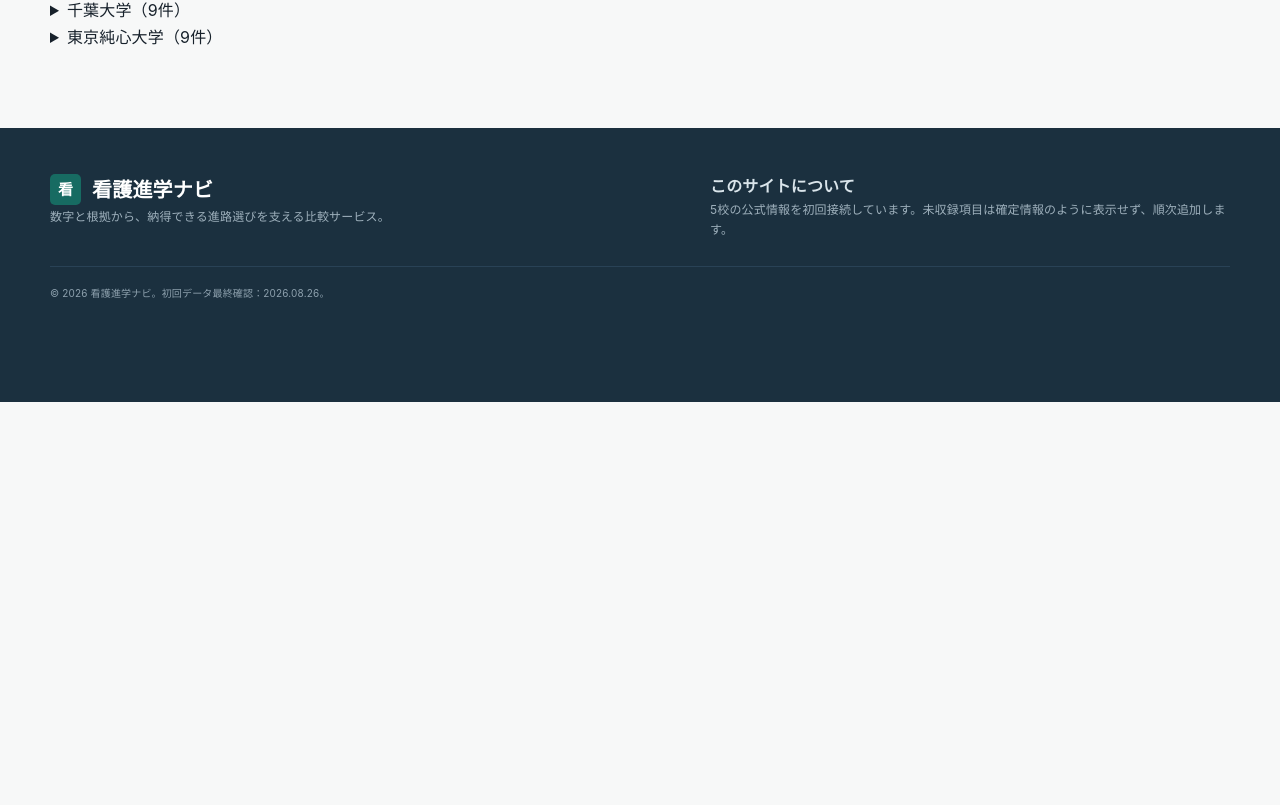
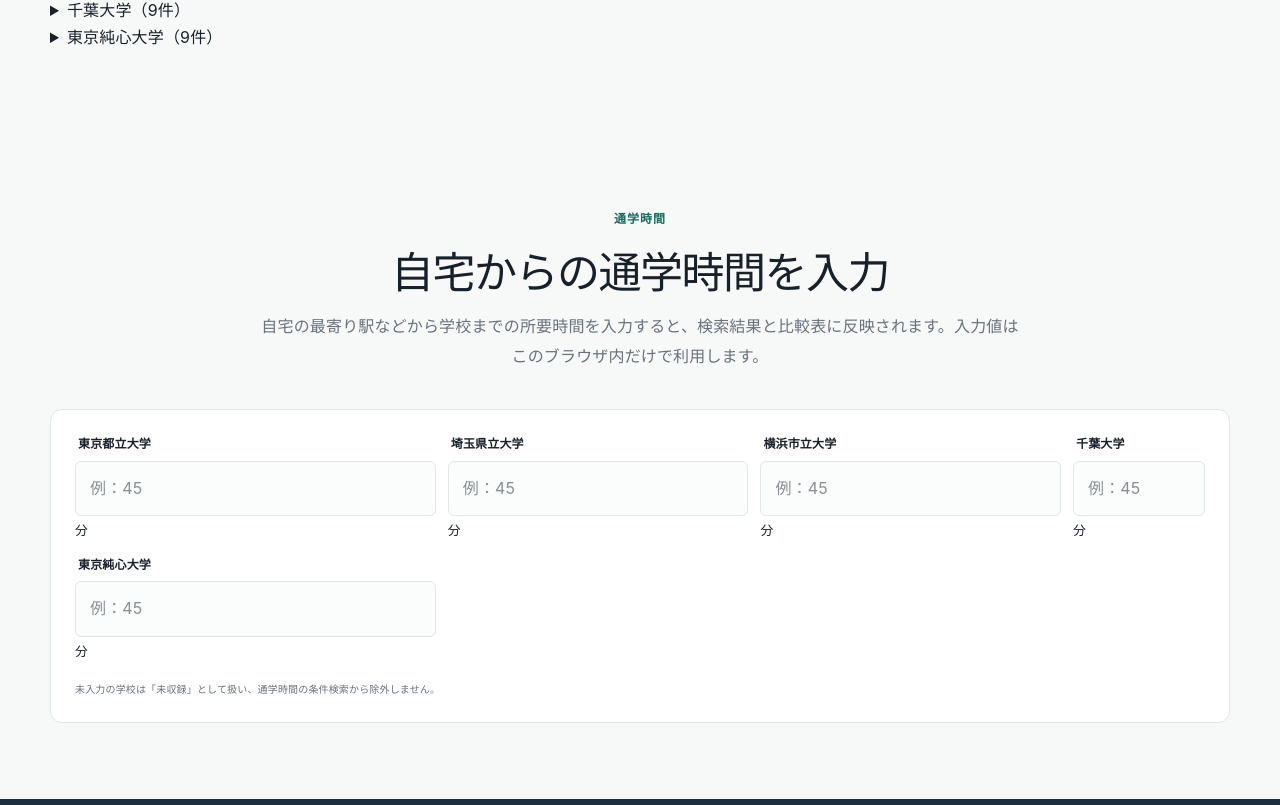
Before and after one commit to toneai0717-bit/kangoshi-shingaku-navi, a Next.js app: page / in a window 1280 px wide. Shown: the part 7095-7900 px from the top of the page. Before the commit the page ends 7497 px from the top, so only its background shows below. Built offline with nearby package versions, Linux system fonts and the light colour scheme.

Commit message:
Add local commute time inputs

```diff
--- a/app/page.tsx
+++ b/app/page.tsx
@@ -1,7 +1,7 @@
 'use client';
 
 import { useMemo, useState } from 'react';
-import { datasetMeta, formatSchoolCost, schools, type School } from './data/schools';
+import { datasetMeta, formatSchoolCost, schools as sourceSchools, type School } from './data/schools';
 
 type LivingMode = 'home' | 'away';
 
@@ -12,13 +12,20 @@ export default function Home() {
   const [area, setArea] = useState('関東全域');
   const [tuitionLimit, setTuitionLimit] = useState('650万円以内');
   const [commuteLimit, setCommuteLimit] = useState('60分以内');
-  const [selectedIds, setSelectedIds] = useState<string[]>(schools.slice(0, 2).map((school) => school.id));
+  const [commuteTimes, setCommuteTimes] = useState<Record<string, string>>({});
+  const [selectedIds, setSelectedIds] = useState<string[]>(sourceSchools.slice(0, 2).map((school) => school.id));
   const [searching, setSearching] = useState(false);
   const [quizOpen, setQuizOpen] = useState(false);
   const [quizSent, setQuizSent] = useState(false);
   const [livingMode, setLivingMode] = useState<LivingMode>('home');
-  const [annualTuition, setAnnualTuition] = useState(Math.round(schools[0]?.annualTuition ?? 60));
+  const [annualTuition, setAnnualTuition] = useState(Math.round(sourceSchools[0]?.annualTuition ?? 60));
   const [annualExtra, setAnnualExtra] = useState(10);
+
+  const schools = useMemo(() => sourceSchools.map((school) => {
+    const entered = commuteTimes[school.id]?.trim();
+    const minutes = entered ? Number(entered) : NaN;
+    return { ...school, commute: Number.isFinite(minutes) && minutes > 0 ? minutes : school.commute };
+  }), [commuteTimes]);
 
   const filteredSchools = useMemo(() => schools.filter((school) => {
     const inArea = area === '関東全域' || school.prefecture === area;
@@ -27,7 +34,7 @@ export default function Home() {
     const inBudget = school.tuition <= maxTuition;
     const inCommute = school.commute === null || school.commute <= maxCommute;
     return inArea && inBudget && inCommute;
-  }), [area, commuteLimit, tuitionLimit]);
+  }), [area, commuteLimit, tuitionLimit, schools]);
 
   const selectedSchools = selectedIds.map((id) => schools.find((school) => school.id === id)).filter((school): school is School => Boolean(school));
   const livingCost = livingMode === 'away' ? 400 : 100;
@@ -85,6 +92,7 @@ export default function Home() {
         <section id="data-details"><div className="wrap"><div className="section-head"><div className="eyebrow">費用の内訳</div><h2>初期費用と教材・実習費も確認</h2><p>4年間の既知費用とは別に、出願時の検定料や、学校が公開している教材・実習関連費を表示しています。</p></div><div className="compare-wrap"><table className="compare-table"><thead><tr><th>費用項目</th>{schools.map((school) => <th key={school.id}>{school.name}</th>)}</tr></thead><tbody><tr><td>入試検定料</td>{schools.map((school) => <td key={school.id}>{school.entranceExamFeeLabel}</td>)}</tr><tr><td>教材・実習費</td>{schools.map((school) => <td key={school.id}>{school.materialsCostLabel}</td>)}</tr></tbody></table></div></div></section>
         <section id="admissions-details"><div className="wrap"><div className="section-head"><div className="eyebrow">入試情報</div><h2>募集枠の違いも確認</h2><p>2027年度の公式募集人員を、学校ごとの選抜区分で整理しています。若干名は公式表記のままです。</p></div><div className="compare-wrap"><table className="compare-table"><thead><tr><th>2027年度募集枠</th>{schools.map((school) => <th key={school.id}>{school.name}</th>)}</tr></thead><tbody><tr><td>選抜区分別</td>{schools.map((school) => <td key={school.id}>{school.admissionSummary}</td>)}</tr></tbody></table></div></div></section>
         <section id="sources"><div className="wrap"><div className="section-head"><div className="eyebrow">出典</div><h2>数字の根拠を確認する</h2><p>学校ごとに確認した公式ページ・公式PDFを一覧で確認できます。</p></div><div className="source-grid">{schools.map((school) => <details key={school.id}><summary>{school.name}（{school.sourceCount}件）</summary><ul>{school.sources.map((source) => <li key={source.id}><a href={source.url} target="_blank" rel="noreferrer">{source.title} ↗</a></li>)}</ul></details>)}</div></div></section>
+        <section id="commute"><div className="wrap"><div className="section-head"><div className="eyebrow">通学時間</div><h2>自宅からの通学時間を入力</h2><p>自宅の最寄り駅などから学校までの所要時間を入力すると、検索結果と比較表に反映されます。入力値はこのブラウザ内だけで利用します。</p></div><div className="searchbox"><div className="filters commute-inputs">{sourceSchools.map((school) => <div className="field" key={school.id}><label htmlFor={`commute-${school.id}`}>{school.name}</label><input id={`commute-${school.id}`} type="number" min="1" max="300" inputMode="numeric" placeholder="例：45" value={commuteTimes[school.id] ?? ''} onChange={(event) => setCommuteTimes((current) => ({ ...current, [school.id]: event.target.value }))} /><small>分</small></div>)}</div><p className="info simulator-note">未入力の学校は「未収録」として扱い、通学時間の条件検索から除外しません。</p></div></div></section>
       </main>
 
       <footer><div className="wrap"><div className="footer-grid"><div><div className="brand footer-brand"><span className="logo">看</span>看護進学ナビ</div><p>数字と根拠から、納得できる進路選びを支える比較サービス。</p></div><div><b>このサイトについて</b><p>{datasetMeta.schoolCount}校の公式情報を初回接続しています。未収録項目は確定情報のように表示せず、順次追加します。</p></div></div><div className="disclaimer">© 2026 看護進学ナビ。初回データ最終確認：{datasetMeta.collectedAt.replaceAll('-', '.')}。</div></div></footer>
```
